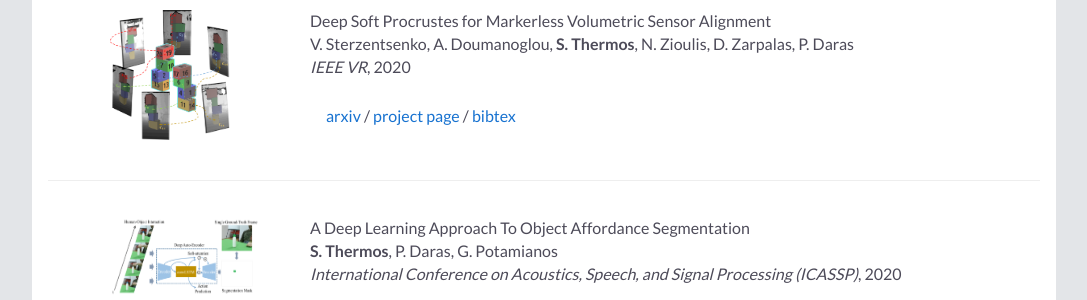
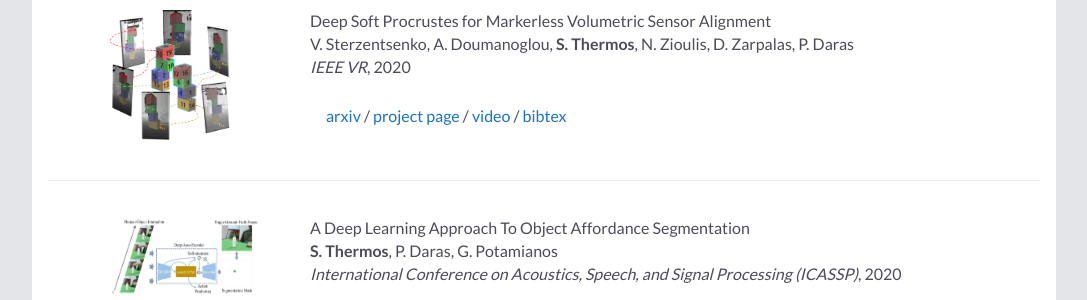
Before and after one commit to spthermo/spthermo.github.io, a Jekyll site: the page built from index.md, in a window 1280 px wide and 900 px high, scrolled down 603 px. Shown: the part 154-454 px from the top of the window, without its empty margins (96-1183 px from the left). Built offline with Jekyll 4.4.1, drawn with Linux system fonts in a browser that asks for light colours; nearby versions of some CDN libraries; our own code applies the rules of GitHub Pages for plain Markdown files.

Commit message:
Update default.html

```diff
--- a/_layouts/default.html
+++ b/_layouts/default.html
@@ -82,6 +82,7 @@
           <div class="paper" id="sterzentsenko2020alignment">
             <a href="https://arxiv.org/abs/2003.10176">arxiv</a> /
             <a href="https://vcl3d.github.io/StructureNet/"> project page</a> /
+            <a href="https://www.youtube.com/watch?time_continue=4&v=0l5neSMt-2Y&feature=emb_logo"> video </a> /
             <a shape="rect" href="javascript:togglebib('sterzentsenko2020alignment')" class="togglebib">bibtex</a>
             <pre xml:space="preserve">
 @inproceedings{sterzentsenko2020alignment,
```
